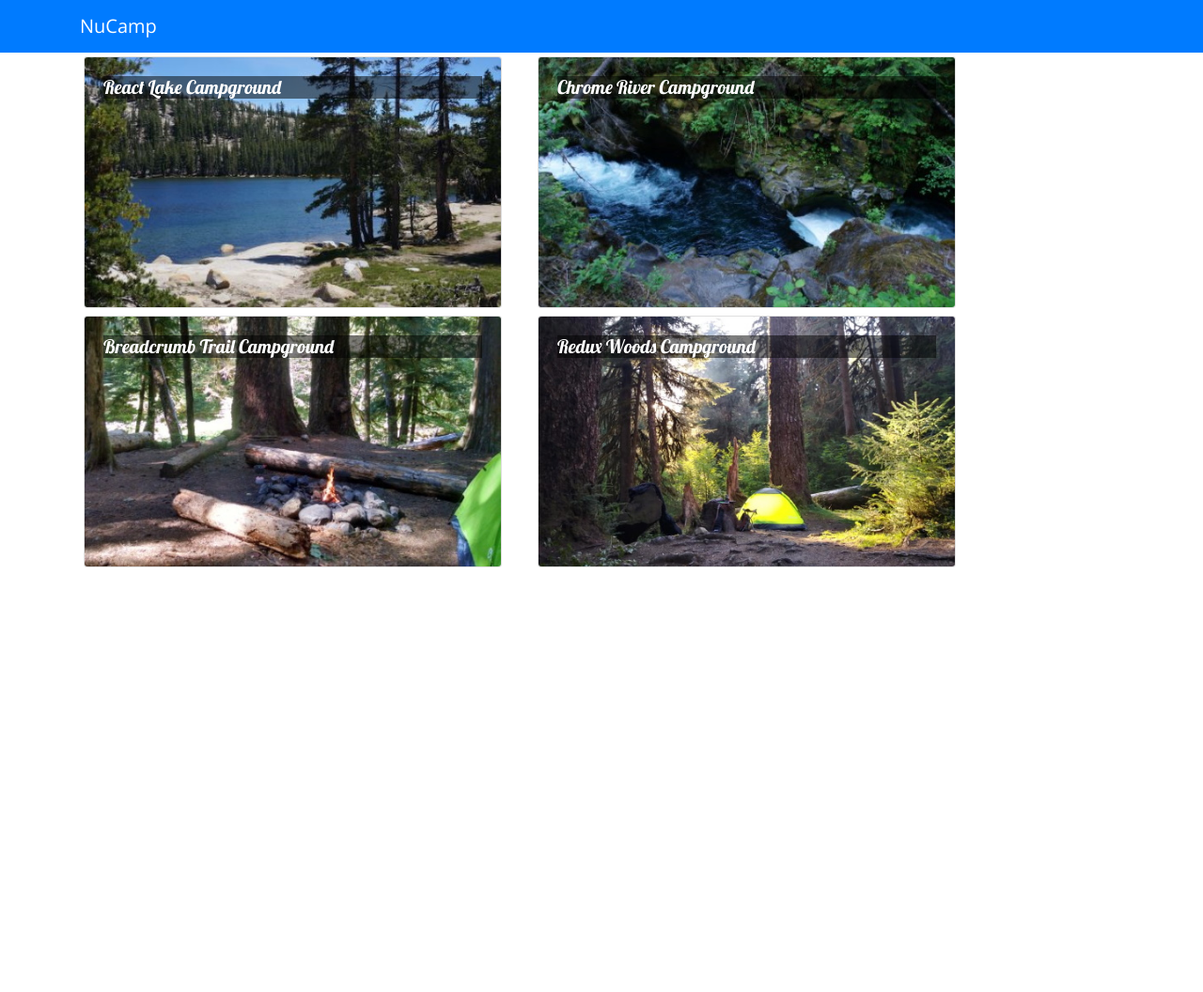
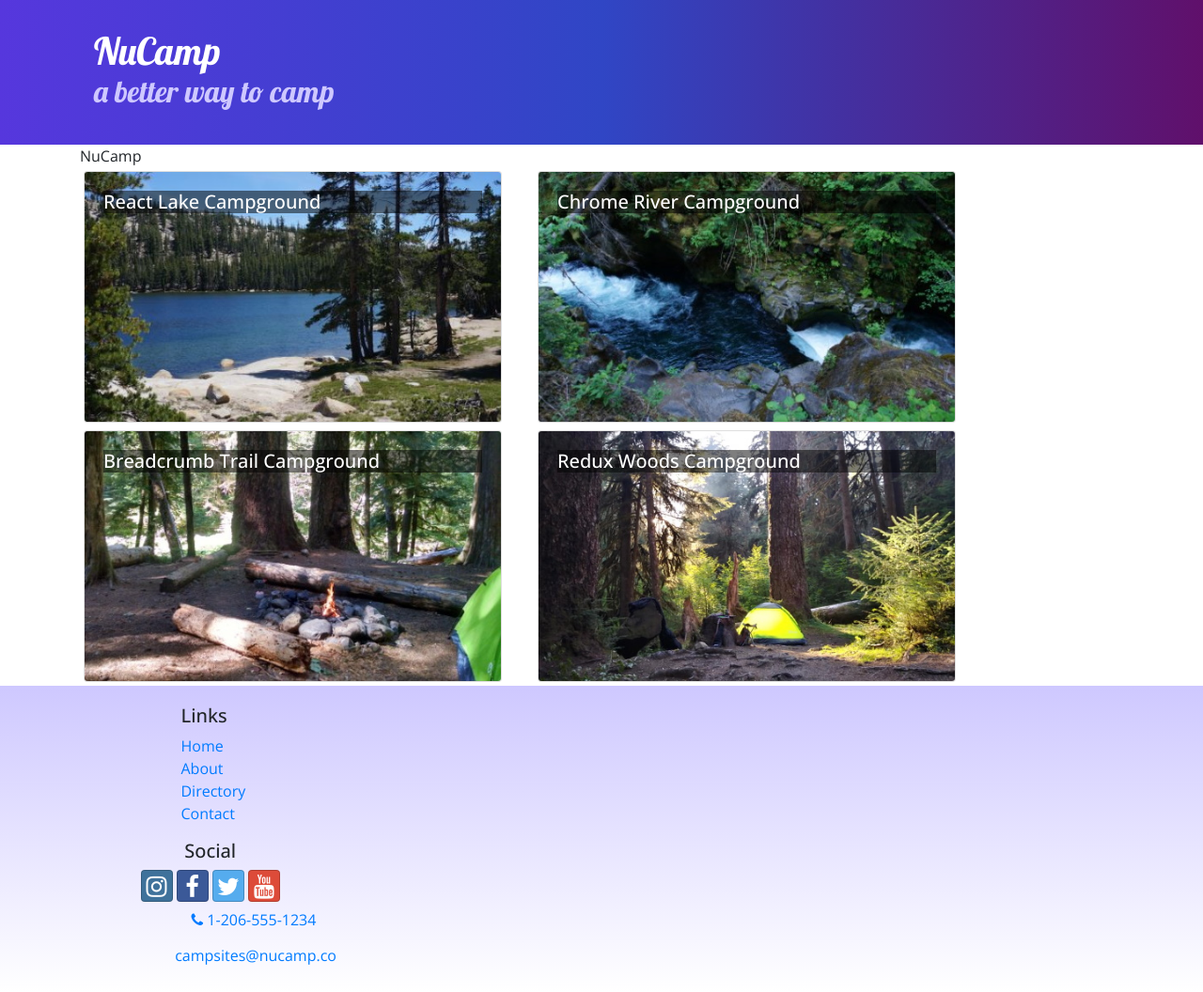
Before and after one commit to rmr1154/nucamp-react, a React (Create React App) app: page / in a window 1280 px wide. Shown: the whole page at 94% size. Before the commit the page ends 800 px from the top, so only its background shows below. Built offline with nearby package versions, Linux system fonts and the light colour scheme.

Commit message:
Header and Footer

```diff
--- a/package.json
+++ b/package.json
@@ -7,6 +7,8 @@
     "@testing-library/react": "^9.5.0",
     "@testing-library/user-event": "^7.2.1",
     "bootstrap": "^4.0.0",
+    "bootstrap-social": "^5.1.1",
+    "font-awesome": "^4.7.0",
     "react": "^16.13.1",
     "react-dom": "^16.13.1",
     "react-popper": "^0.9.2",
--- a/src/App.css
+++ b/src/App.css
@@ -2,16 +2,41 @@
   font-family: "Open Sans", sans-serif;
 }
 
-h5 {
+h1, h2, h3, .card-body>h5 {
 font-family: "Lobster", cursive;
 }
 
-h4 {
-  font-family: "Lobster", cursive;
-  background: whitesmoke;
-  }
+h2 {
+  color: #3046C5;
+}
 
 .card-img-overlay h5 {
-color: white;
-background-color: rgba(0, 0, 0, 0.5);
+  color: white;
+  background-color: rgba(0, 0, 0, 0.5);
 }
+
+.row-content {
+  padding: 50px 0;
+  border-bottom: 1px ridge;
+  min-height: 200px;
+}
+
+.site-footer {
+  background-image: linear-gradient(#CEC8FF, white);
+  padding: 20px 0;
+}
+
+.jumbotron {
+  margin: 0;
+  padding: 30px;
+  background-image: linear-gradient(to right, #5637DD, #3046C5, #60106B);
+  color: white;
+}
+
+.jumbotron h2 {
+  color: #CEC8FF;
+}
+
+.navbar-dark {
+  background-color: #901CAD;
+}
--- /dev/null
+++ b/src/components/FooterComponent.js
@@ -0,0 +1,34 @@
+import React from 'react';
+
+function Footer(props) {
+    return (
+        <footer className="site-footer">
+            <div className="container">
+                <div className="row>">
+                    <div className="col-4 col-sm-2 offset-1">
+                        <h5>Links</h5>
+                        <ul className="list-unstyled">
+                            <li><a href="#">Home</a></li>
+                            <li><a href="#">About</a></li>
+                            <li><a href="#">Directory</a></li>
+                            <li><a href="#">Contact</a></li>
+                        </ul>
+                    </div>
+                    <div className="col-6 col-sm-3 text-center">
+                        <h5>Social</h5>
+                        <a className="btn btn-social-icon btn-instagram" href="http://instagram.com/"><i className="fa fa-instagram" /></a>{' '}
+                        <a className="btn btn-social-icon btn-facebook" href="http://facebook.com/"><i className="fa fa-facebook" /></a>{' '}
+                        <a className="btn btn-social-icon btn-twitter" href="http://twitter.com/"><i className="fa fa-twitter" /></a>{' '}
+                        <a className="btn btn-social-icon btn-google" href="http://youtube.com/"><i className="fa fa-youtube" /></a>
+                    </div>
+                    <div className="col-sm-4 text-center">
+                        <a role="button" className="btn btn-link" href="tel:+12065551234"><i className="fa fa-phone" /> 1-206-555-1234</a><br />
+                        <a role="button" className="btn btn-link" href="mailto:notreal@notreal.co"><i className="fa fa-envenlope-o" /> campsites@nucamp.co</a>
+                    </div>
+                </div>
+            </div>
+        </footer>
+    )
+}
+
+export default Footer;
--- /dev/null
+++ b/src/components/HeaderComponent.js
@@ -0,0 +1,27 @@
+import React, { Component } from 'react';
+import { Navbar, NavbarBrand, Jumbotron } from 'reactstrap';
+
+class Header extends Component {
+    render () {
+        return (
+            <React.Fragment>
+                <Jumbotron fluid>
+                    <div className="container">
+                        <div className="col">
+                            <h1>NuCamp
+                                <h2>a better way to camp</h2>
+                            </h1>
+                        </div>
+                    </div>
+                </Jumbotron>
+                <navbar dark sticky="top">
+                    <div className="container">
+                        <navbarBrand href="/">NuCamp</navbarBrand>
+                    </div>
+                </navbar>
+            </React.Fragment>
+        );
+    }
+}
+
+export default Header;
--- a/src/components/MainComponent.js
+++ b/src/components/MainComponent.js
@@ -1,5 +1,7 @@
 import React, { Component } from 'react';
-import { Navbar, NavbarBrand } from 'reactstrap';
+//import { Navbar, NavbarBrand } from 'reactstrap';
+import Header from './HeaderComponent';
+import Footer from './FooterComponent';
 import Directory from './DirectoryComponent';
 import CampsiteInfo from './CampsiteInfoComponent';
 import { CAMPSITES } from '../shared/campsites';
@@ -21,13 +23,10 @@
     render() {
         return (
             <div>
-                <Navbar dark color="primary">
-                <div className="container">
-                    <NavbarBrand href="/">NuCamp</NavbarBrand>
-                </div>
-                </Navbar>
+                <Header />
                 <Directory campsites={this.state.campsites} onClick={campsiteId => this.onCampsiteSelect(campsiteId)}/>
                 <CampsiteInfo campsite={this.state.campsites.filter(campsite => campsite.id === this.state.selectedCampsite)[0]} />
+                <Footer />
             </div>
         );
     }
--- a/src/index.js
+++ b/src/index.js
@@ -5,6 +5,8 @@
 import * as serviceWorker from './serviceWorker';
 import 'typeface-lobster';
 import 'typeface-open-sans';
+import 'font-awesome/css/font-awesome.css';
+import 'bootstrap-social/bootstrap-social.css';
 import App from './App';
 
 ReactDOM.render(
```
Also changed, not shown: 1 other file (tests, documents, lock files or other folders).
